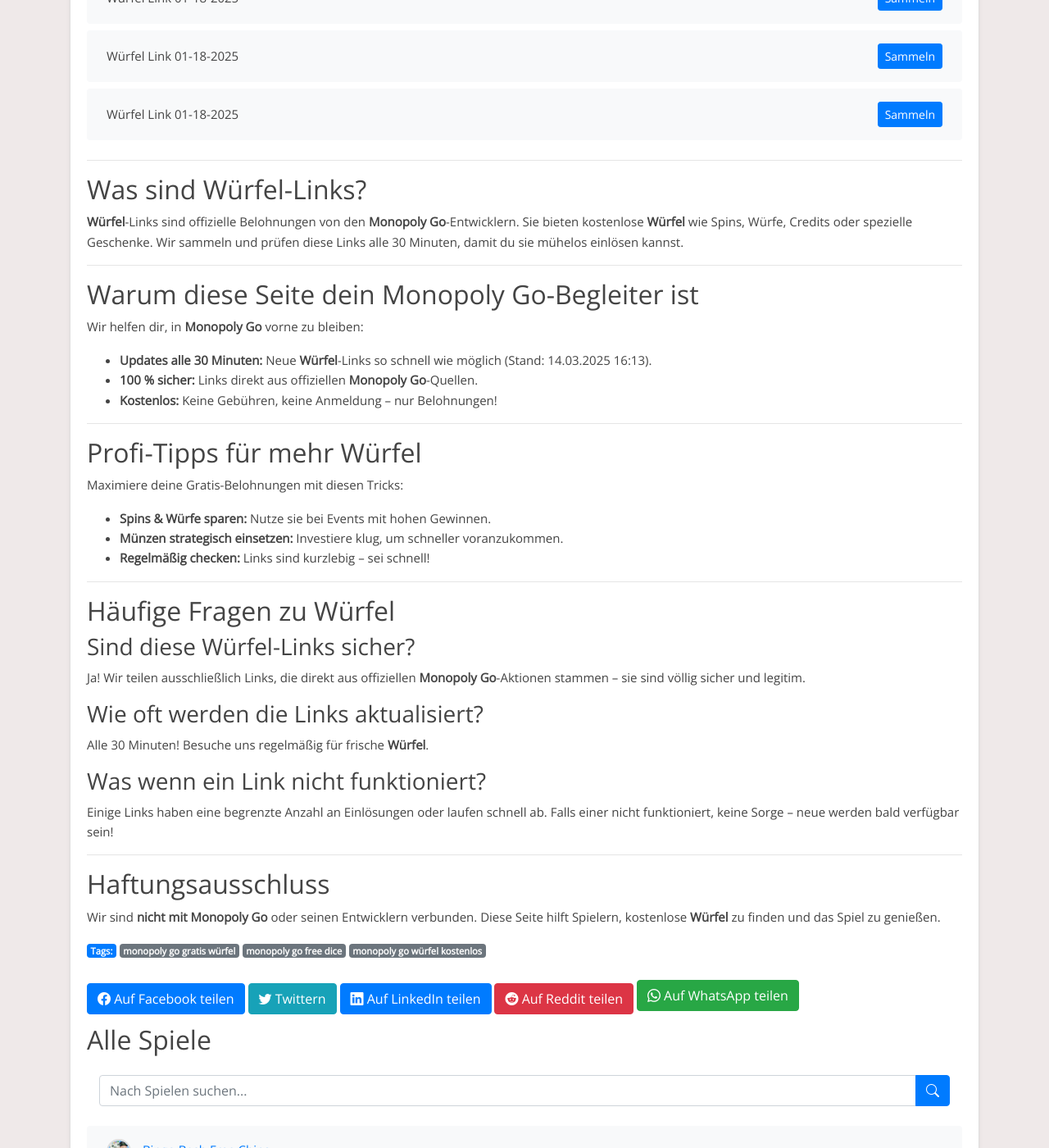
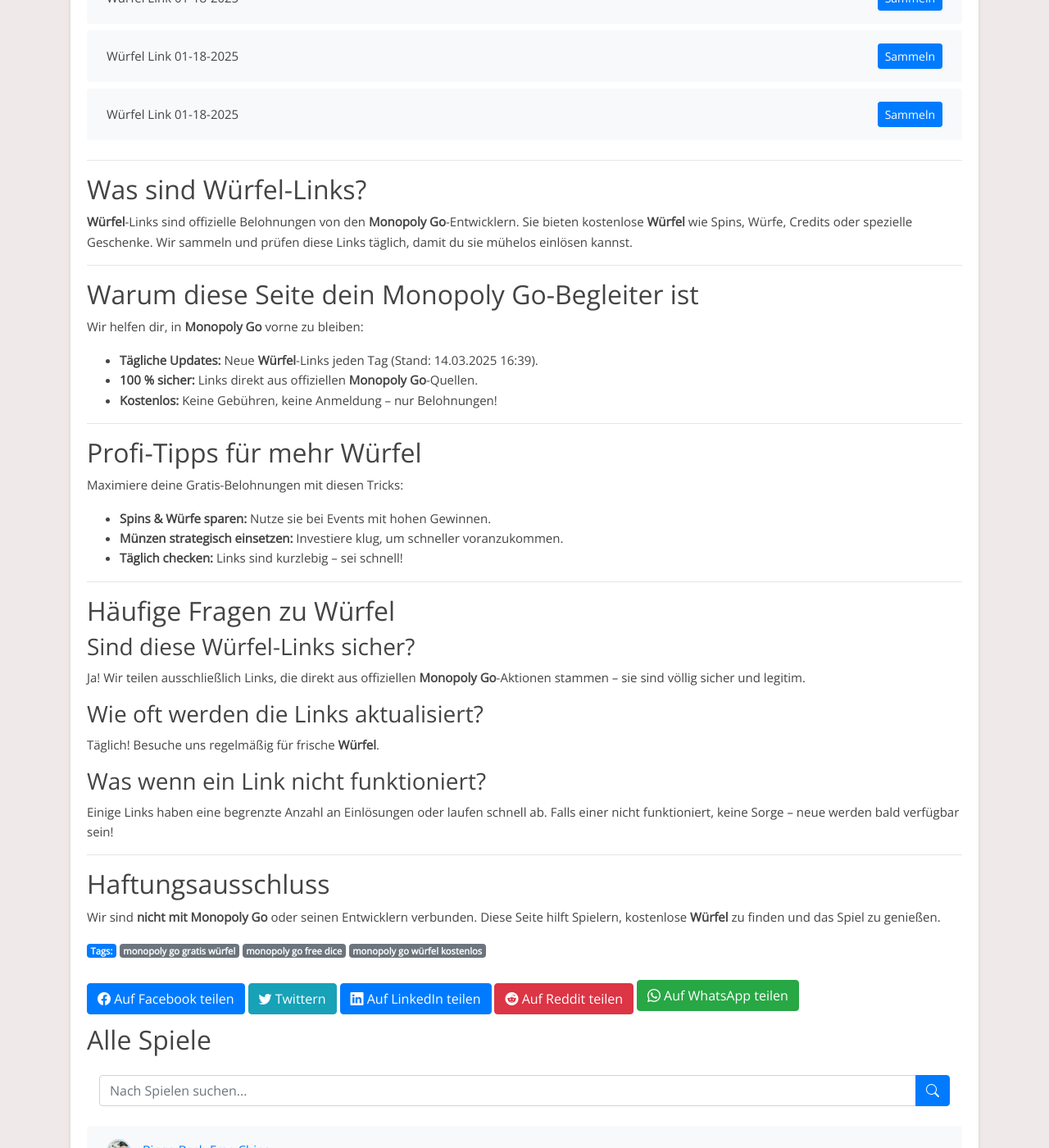
Before and after one commit to Prollad99/bs-de, a Jekyll site: the page built from _posts/2025-01-18-monopoly-go.md, in a window 1280 px wide and 1400 px high, scrolled down 7584 px. Shown: the whole window at 82% size. Built offline with Jekyll 4.4.1, drawn with Linux system fonts in a browser that asks for light colours; some of the changed text lies outside the part shown.

Commit message:
Update  links and content - 2025-03-14 16:39

```diff
--- a/_includes/monopoly-go_footer.html
+++ b/_includes/monopoly-go_footer.html
@@ -2,7 +2,7 @@
 
 ## Was sind Würfel-Links?
 
-**Würfel**-Links sind offizielle Belohnungen von den **Monopoly Go**-Entwicklern. Sie bieten kostenlose **Würfel** wie Spins, Würfe, Credits oder spezielle Geschenke. Wir sammeln und prüfen diese Links alle 30 Minuten, damit du sie mühelos einlösen kannst.
+**Würfel**-Links sind offizielle Belohnungen von den **Monopoly Go**-Entwicklern. Sie bieten kostenlose **Würfel** wie Spins, Würfe, Credits oder spezielle Geschenke. Wir sammeln und prüfen diese Links täglich, damit du sie mühelos einlösen kannst.
 
 ---
 
@@ -10,7 +10,7 @@
 
 Wir helfen dir, in **Monopoly Go** vorne zu bleiben:
 
-- **Updates alle 30 Minuten:** Neue **Würfel**-Links so schnell wie möglich (Stand: 14.03.2025 16:13).
+- **Tägliche Updates:** Neue **Würfel**-Links jeden Tag (Stand: 14.03.2025 16:39).
 - **100 % sicher:** Links direkt aus offiziellen **Monopoly Go**-Quellen.
 - **Kostenlos:** Keine Gebühren, keine Anmeldung – nur Belohnungen!
 
@@ -22,7 +22,7 @@
 
 - **Spins & Würfe sparen:** Nutze sie bei Events mit hohen Gewinnen.
 - **Münzen strategisch einsetzen:** Investiere klug, um schneller voranzukommen.
-- **Regelmäßig checken:** Links sind kurzlebig – sei schnell!
+- **Täglich checken:** Links sind kurzlebig – sei schnell!
 
 ---
 
@@ -34,7 +34,7 @@
 
 ### Wie oft werden die Links aktualisiert?
 
-Alle 30 Minuten! Besuche uns regelmäßig für frische **Würfel**.
+Täglich! Besuche uns regelmäßig für frische **Würfel**.
 
 ### Was wenn ein Link nicht funktioniert?
 
--- a/_includes/monopoly-go_post.html
+++ b/_includes/monopoly-go_post.html
@@ -1,12 +1,12 @@
 # Monopoly Go Gratis Würfel – Dein Täglicher Bonus
 
-Willkommen bei deiner Quelle für **Monopoly Go Gratis Würfel**! Hier findest du alle 30 Minuten neue Links, um kostenlose Würfel und Belohnungen zu sammeln – perfekt für deutsche Spieler.
+Willkommen bei deiner Quelle für **Monopoly Go Gratis Würfel**! Hier findest du täglich neue Links, um kostenlose Würfel und Belohnungen zu sammeln – perfekt für deutsche Spieler.
 
 ---
 
-Bist du ein leidenschaftlicher **Monopoly Go**-Spieler? Hier findest du alle 30 Minuten neue **Gratis Würfel**-Links, um kostenlose Belohnungen zu sammeln – 100% sicher und gratis!
+Bist du ein leidenschaftlicher **Monopoly Go**-Spieler? Hier findest du täglich neue **Gratis Würfel**-Links, um kostenlose Belohnungen zu sammeln – 100% sicher und gratis!
 
-Klicke einfach auf die Links unten, melde dich in deinem **Monopoly Go**-Konto an und sichere dir deine **Gratis Würfel** – sie sind sofort im Spiel verfügbar. Schau regelmäßig vorbei, da die Links schnell ablaufen!
+Klicke einfach auf die Links unten, melde dich in deinem **Monopoly Go**-Konto an und sichere dir deine **Gratis Würfel** – sie sind sofort im Spiel verfügbar. Schau täglich vorbei, da die Links schnell ablaufen!
 
 ---
 
```
